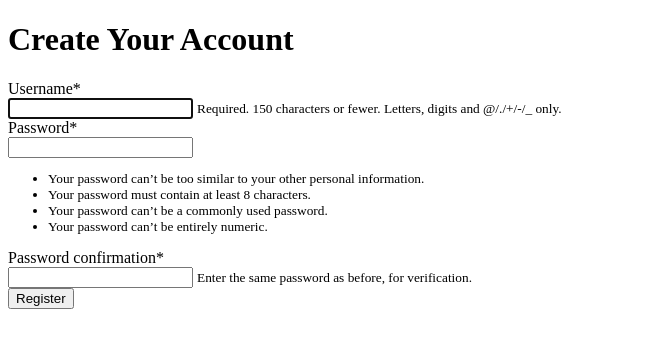
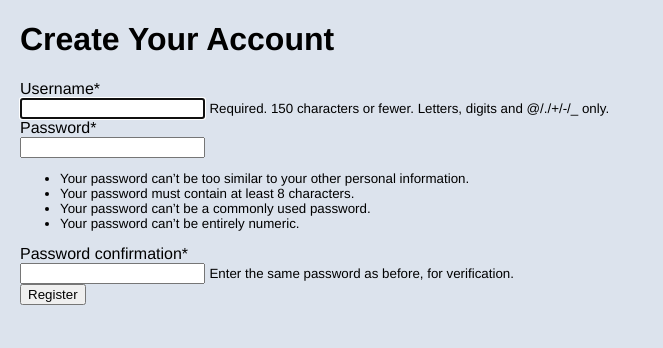
Before and after one commit to shoko-inori/stock-subscription, a Django app: page /register/ in a window 1280 px wide. Shown: the top 348 px of the page, without its empty margins (0-663 px from the left). Run offline with Django 3.2, Linux system fonts and the light colour scheme; some libraries are stand-ins or nearby versions.

Commit message:
Match the aesthetic design on pages that did not use the base template

```diff
--- a/src/templates/register.html
+++ b/src/templates/register.html
@@ -3,6 +3,13 @@
 <head>
     <meta charset="UTF-8">
     <title>Register - Chenhao's Stock Price Subscription</title>
+    <style type="text/css">
+        body {
+            background-color: #dce3ed;
+            margin-left: 20px;
+            font-family: "Helvetica Neue", Helvetica, sans-serif;
+        }
+    </style>
 </head>
 <body>
     <h1>Create Your Account</h1>
```
Also changed, not shown: src/templates/registration/login.html (+7 -0 lines).
